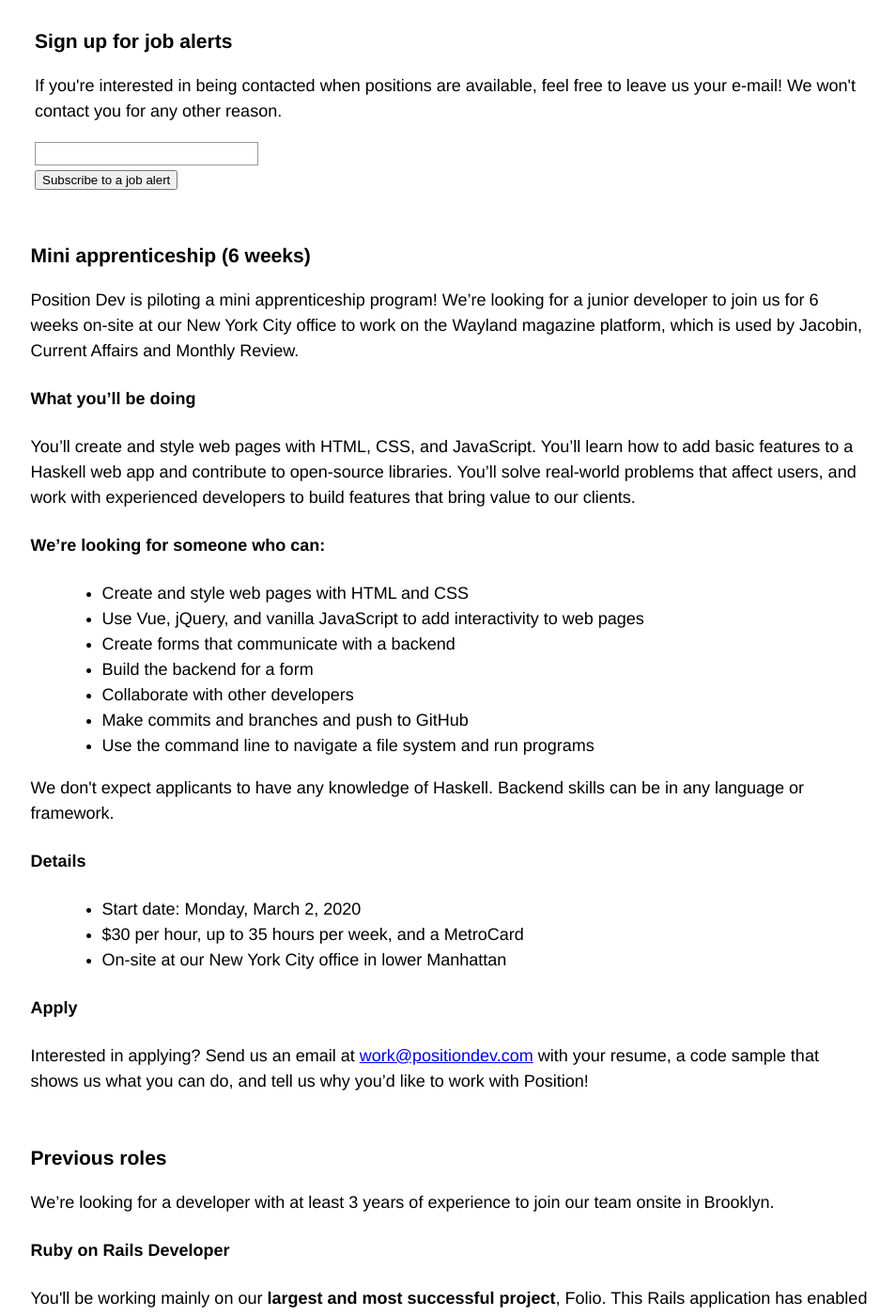
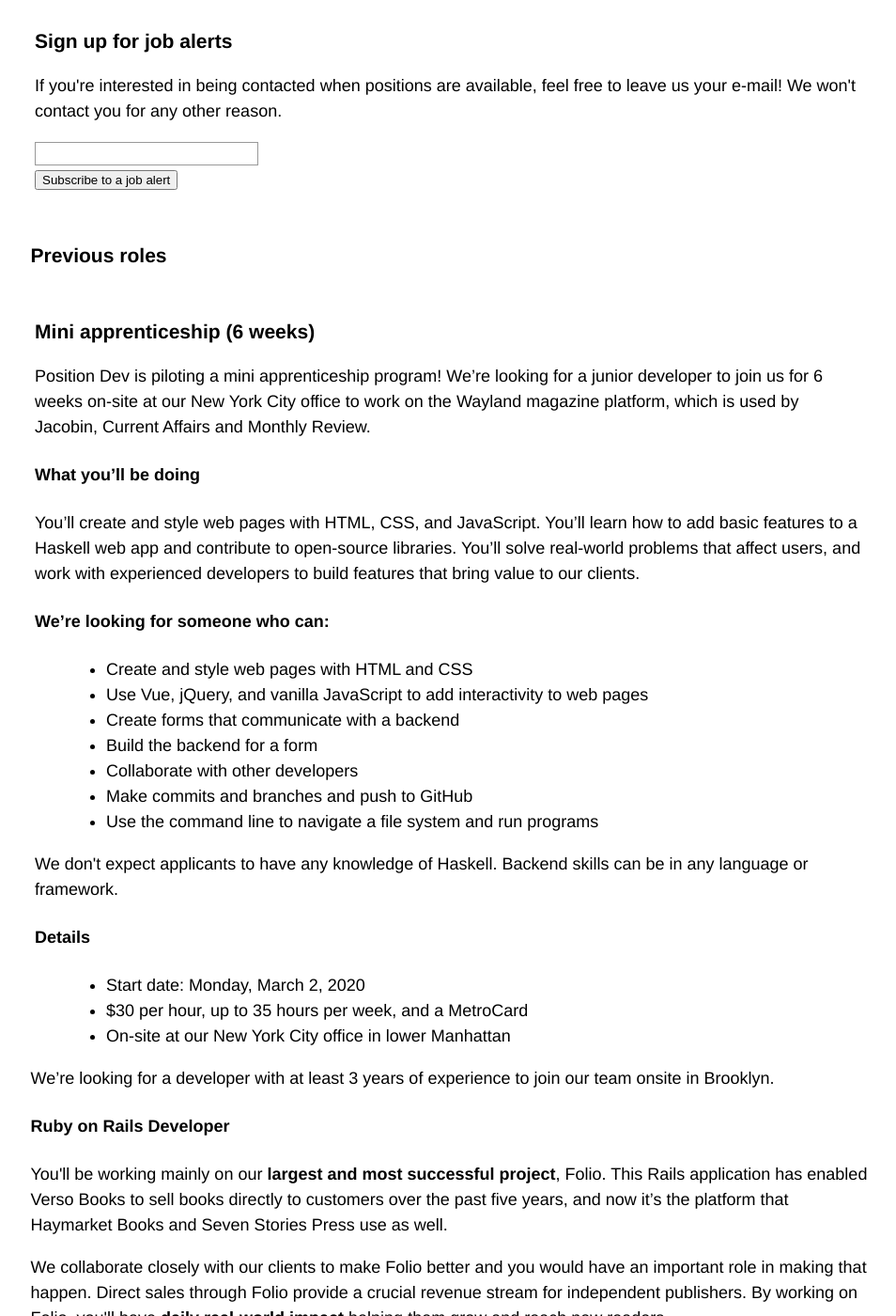
Before and after one commit to positiondev/positiondev.github.io, a Jekyll site: the page built from work.html, in a window 1280 px wide and 1400 px high, scrolled down 893 px. Shown: the whole window at 94% size, without its empty margins (162-1116 px from the left). Built offline with Jekyll 4.4.1, drawn with Linux system fonts in a browser that asks for light colours.

Commit message:
Take down job ad

```diff
--- a/work.html
+++ b/work.html
@@ -58,6 +58,11 @@ layout: default
 
 
 <section>
+  <h3>Previous roles</h3>
+
+
+
+<section>
   <a name="mini-apprenticeship"></a>
   <h3>Mini apprenticeship (6 weeks)</h3>
 
@@ -90,16 +95,7 @@ layout: default
     <li>$30 per hour, up to 35 hours per week, and a MetroCard</li>
     <li>On-site at our New York City office in lower Manhattan</li>
   </ul>
-
-  <h4>Apply</h4>
-
-  <p>Interested in applying? Send us an email at <a href="mailto:work@positiondev.com">work@positiondev.com</a> with your resume, a code sample that shows us what you can do, and tell us
-  why you’d like to work with Position!</p>
 </section>
-
-
-<section>
-  <h3>Previous roles</h3>
 
   <p>We’re looking for a developer with at least 3 years of
     experience to join our team onsite in Brooklyn.</p>
```
